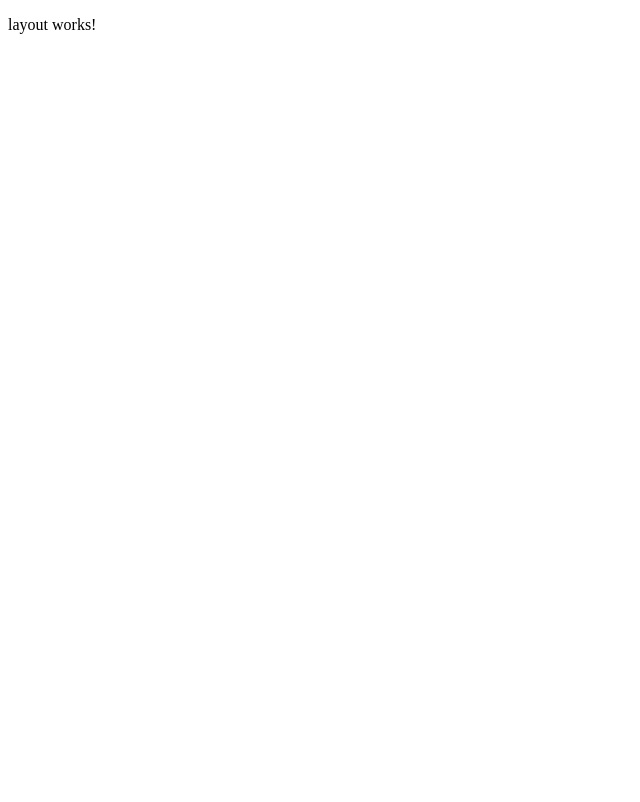
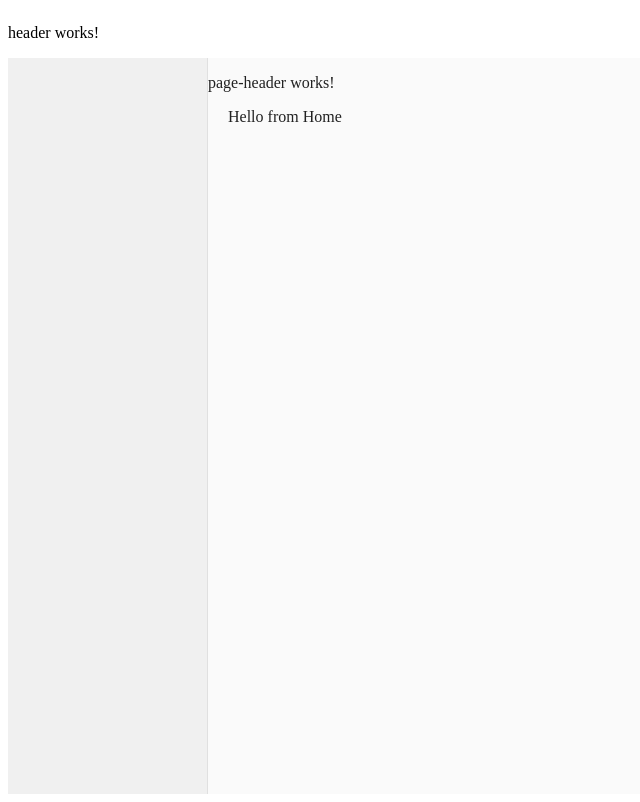
Before and after one commit to masabmunir/employeeDashboard, an Angular app: page /home in a window 1280 px wide. Shown: the whole page, without its empty margins (0-640 px from the left). Built offline with nearby package versions, Linux system fonts and the light colour scheme.

Commit message:
working on sidenav and main container

```diff
--- a/src/app/home/home.component.html
+++ b/src/app/home/home.component.html
@@ -1 +1,14 @@
-<p>home works!</p>
+<app-page-header icon="home">
+  <h2>home</h2>
+  <button routerlink="/sales" mat-flat-button color="primary" class="action">
+
+    <mat-icon class="mr-2">add</mat-icon>
+    <span>New sale</span>
+  </button>
+
+</app-page-header>
+
+
+<div style="padding: 0 20px">
+  Hello from Home
+</div>
--- a/src/app/home/home.component.ts
+++ b/src/app/home/home.component.ts
@@ -1,9 +1,11 @@
 import { Component } from '@angular/core';
+import { PageHeaderComponent } from "../layout/page-header/page-header.component";
+import { MatIconModule } from '@angular/material/icon';
 
 @Component({
   selector: 'app-home',
   standalone: true,
-  imports: [],
+  imports: [PageHeaderComponent,MatIconModule],
   templateUrl: './home.component.html',
   styleUrl: './home.component.css'
 })
--- a/src/app/layout/layout/layout.component.css
+++ b/src/app/layout/layout/layout.component.css
@@ -0,0 +1,40 @@
+:host {
+    display: flex;
+    flex-direction: column;
+    height: 100%;
+  }
+
+  mat-drawer {
+    min-width: 200px;
+    max-width: 300px;
+  }
+
+  .margin-left {
+    margin-left: 300px;
+  }
+
+  mat-drawer-container  {
+    min-height: calc( 100vh - 64px );
+  }
+
+  ::ng-deep .mat-drawer-inner-container {
+    display: flex;
+    flex-direction: column;
+    justify-content: space-between;
+    background: #ecececc2;
+  }
+
+
+  .center {
+    display: flex;
+    align-items: center;
+    justify-content: center;
+    height: 80vh;
+  }
+
+
+  .date-hour-content {
+    background: #3f51b538;
+    text-align: center;
+    padding: 10px 0;
+  }
--- a/src/app/layout/layout/layout.component.html
+++ b/src/app/layout/layout/layout.component.html
@@ -1 +1,13 @@
-<p>layout works!</p>
+<div>
+    <app-header (menuToggled)="toggle()"></app-header>
+
+    <mat-drawer-container>
+        <mat-drawer mode="side" [opened]="opened">
+            <!-- <app-menu-item [menu]="menu"></app-menu-item> -->
+        </mat-drawer>
+
+        <mat-drawer-content [class.margin-left]="opened">
+            <router-outlet></router-outlet>
+        </mat-drawer-content>
+    </mat-drawer-container>
+</div>
--- a/src/app/layout/layout/layout.component.ts
+++ b/src/app/layout/layout/layout.component.ts
@@ -1,12 +1,26 @@
-import { Component } from '@angular/core';
+import { ChangeDetectionStrategy, Component } from '@angular/core';
+import { HeaderComponent } from "../header/header.component";
+import { MatSidenavModule } from '@angular/material/sidenav';
+import { Menu } from '../menu.model';
+import { RouterOutlet } from '@angular/router';
+
 
 @Component({
   selector: 'app-layout',
   standalone: true,
-  imports: [],
+  imports: [HeaderComponent,MatSidenavModule,RouterOutlet],
   templateUrl: './layout.component.html',
-  styleUrl: './layout.component.css'
+  styleUrl: './layout.component.css',
+  changeDetection:ChangeDetectionStrategy.OnPush
 })
 export class LayoutComponent {
+  opened = true;
 
+  toggle(){
+
+  }
+
+  menu: Menu = [{
+
+  }]
 }
--- /dev/null
+++ b/src/app/layout/page-header/page-header.component.html
@@ -0,0 +1 @@
+<p>page-header works!</p>
--- a/src/app/sales/sales.component.html
+++ b/src/app/sales/sales.component.html
@@ -1 +1,11 @@
-<p>sales works!</p>
+<app-page-header icon="monetization_on">
+    <h2>Sales</h2>
+
+    <button routerLink="/home" mat-flat-button color="primary" class="action">
+        <mat-icon class="mr-2">add</mat-icon>
+    </button>
+</app-page-header>
+
+<div style="padding: 0 20px">
+    Hello from Sales
+</div>
--- a/src/app/sales/sales.component.ts
+++ b/src/app/sales/sales.component.ts
@@ -1,9 +1,10 @@
 import { Component } from '@angular/core';
-
+import { PageHeaderComponent } from "../layout/page-header/page-header.component";
+import { MatIconModule } from '@angular/material/icon';
 @Component({
   selector: 'app-sales',
   standalone: true,
-  imports: [],
+  imports: [PageHeaderComponent,MatIconModule],
   templateUrl: './sales.component.html',
   styleUrl: './sales.component.css'
 })
```
Also changed, not shown: src/app/app.routes.ts (+14 -12 lines), src/app/layout/menu.model.ts (added, +13 -0 lines), src/app/layout/page-header/page-header.component.ts (added, +12 -0 lines), src/app/layout/page-header/page-header.component.css (added), 1 other file (tests, documents, lock files or other folders).
